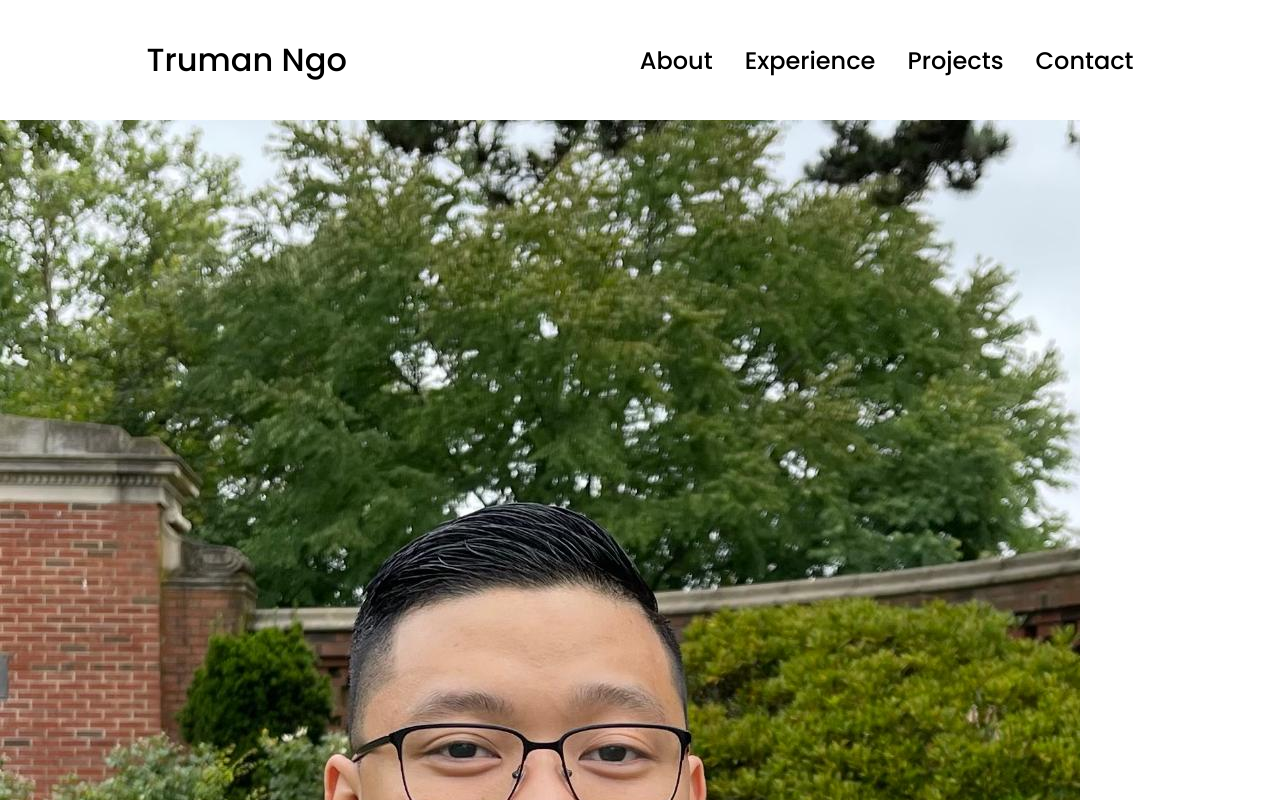
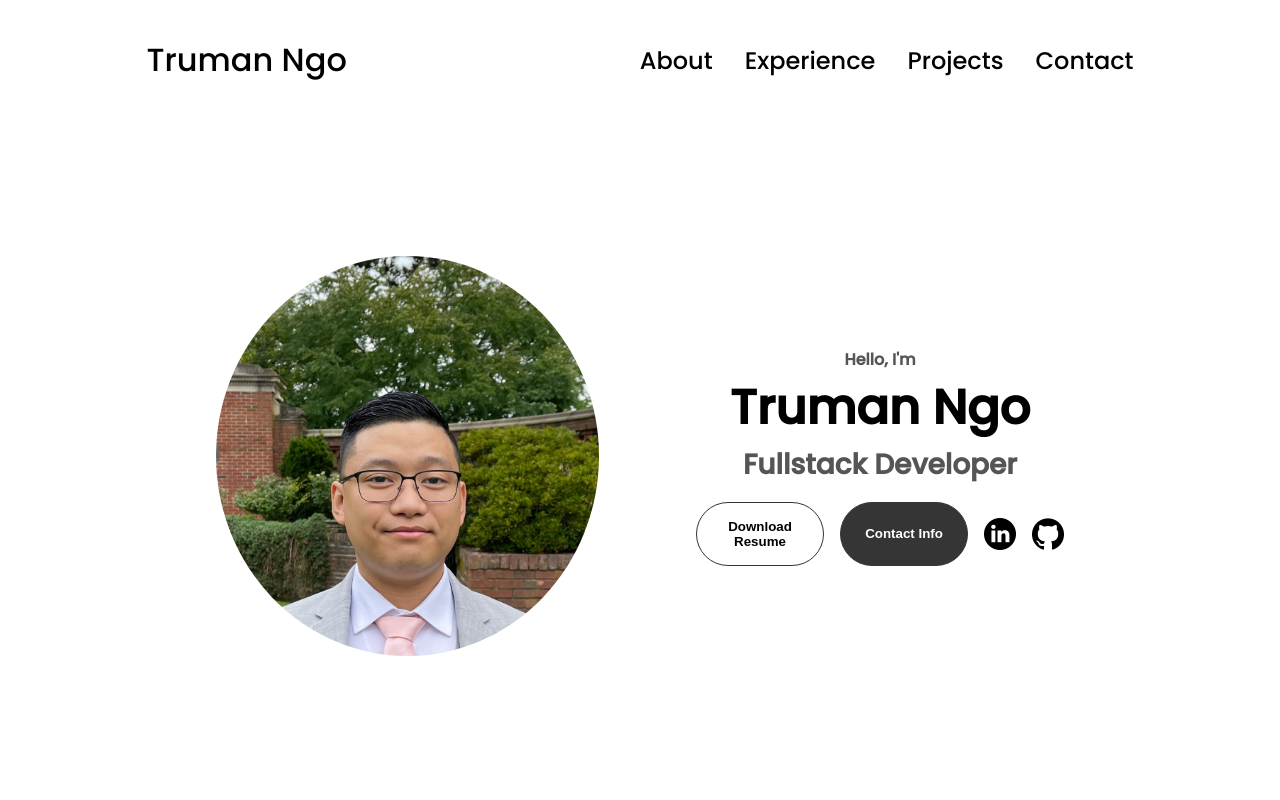
Before and after one commit to josamontiel/html-css-js-portfolio-1, a plain HTML site: page index.html in a window 1280 px wide. Shown: the top 800 px of the page. Drawn offline with Linux system fonts and the light colour scheme.

Commit message:
Updated Hero section
-cleaned up btn style

```diff
--- a/index.html
+++ b/index.html
@@ -36,13 +36,17 @@
         </div>
     </nav>
     <section id="hero">
-        <div class="section_pic-container">
-            <img src="./assets/real-profile-pic.png" alt="Truman profile picture"/>
+        <div class="hero_pic-container">
+            <img
+            class="circular-square"
+            src="./assets/real-profile-pic.png"
+            alt="Truman profile picture"
+            />
         </div>
-        <div class="section_text">
-            <p class="section_text_p1">Hello, I'm</p>
+        <div class="hero_text">
+            <p class="hero_text_p1">Hello, I'm</p>
             <h1 class="title">Truman Ngo</h1>
-            <p class="section_text_p2">Fullstack Developer</p>
+            <p class="hero_text_p2">Fullstack Developer</p>
             <div class="btn-container">
                 <button class="btn btn-color-2" onClick="window.open('./assets/Resume.pdf')">
                     Download Resume
--- a/style.css
+++ b/style.css
@@ -148,3 +148,116 @@ a:hover {
 }
 
 /* Sections */
+
+section {
+    padding-top: 4vh;
+    height: 96vh;
+    margin: 0 10rem;
+    box-sizing: border-box;
+    min-height: fit-content;
+}
+
+.section-container {
+    display: flex;
+}
+
+/* Hero section */
+
+#hero {
+    display: flex;
+    justify-content: center;
+    gap: 5rem;
+    height: 80vh;
+}
+
+.hero_pic-container {
+    display: flex;
+    height: 400px;
+    width: 400px;
+    margin: auto 0;
+}
+
+.circular-square {
+    border-radius: 50%;
+}
+
+.hero_text {
+    align-self: center;
+    text-align: center;
+}
+
+.hero_text p {
+    font-weight: 600;
+}
+
+.hero_text_p1 {
+    text-align: center;
+}
+
+.hero_text_p2 {
+    font-size: 1.75rem;
+    margin-bottom: 1rem;
+}
+
+.title {
+    font-size:  3rem;
+    text-align: center;
+}
+
+#socials-container {
+    display: flex;
+    justify-content: center;
+    margin-top: 1rem;
+    gap: 1rem;
+}
+
+/* Icons */
+.icon {
+    cursor: pointer;
+    height: 2rem;
+}
+
+/* Buttons */
+
+.btn-container {
+    display: flex;
+    justify-content: center;
+    gap: 1rem;
+}
+
+.btn {
+    font-weight: 600;
+    transition: all 300ms ease;
+    padding: 1rem;
+    width: 8rem;
+    border-radius: 2rem;
+}
+
+.btn-color-1, .btn-color-2 {
+    border: rgb(53,53,53) 0.1rem solid;
+}
+
+.btn-color-1:hover, .btn-color-2:hover {
+    cursor: pointer;
+}
+
+.btn-color-1, .btn-color-2:hover {
+    background: rgb(53,53,53);
+    color: white;
+}
+
+.btn-color-1:hover {
+    background: rgb(0, 0, 0);
+}
+
+.btn-color-2 {
+    background: none;
+}
+
+.btn-color-2:hover {
+    border: rgb(255,255,255) 0.1rem solid;
+}
+
+.btn-container {
+    gap: 1rem;
+}
```
